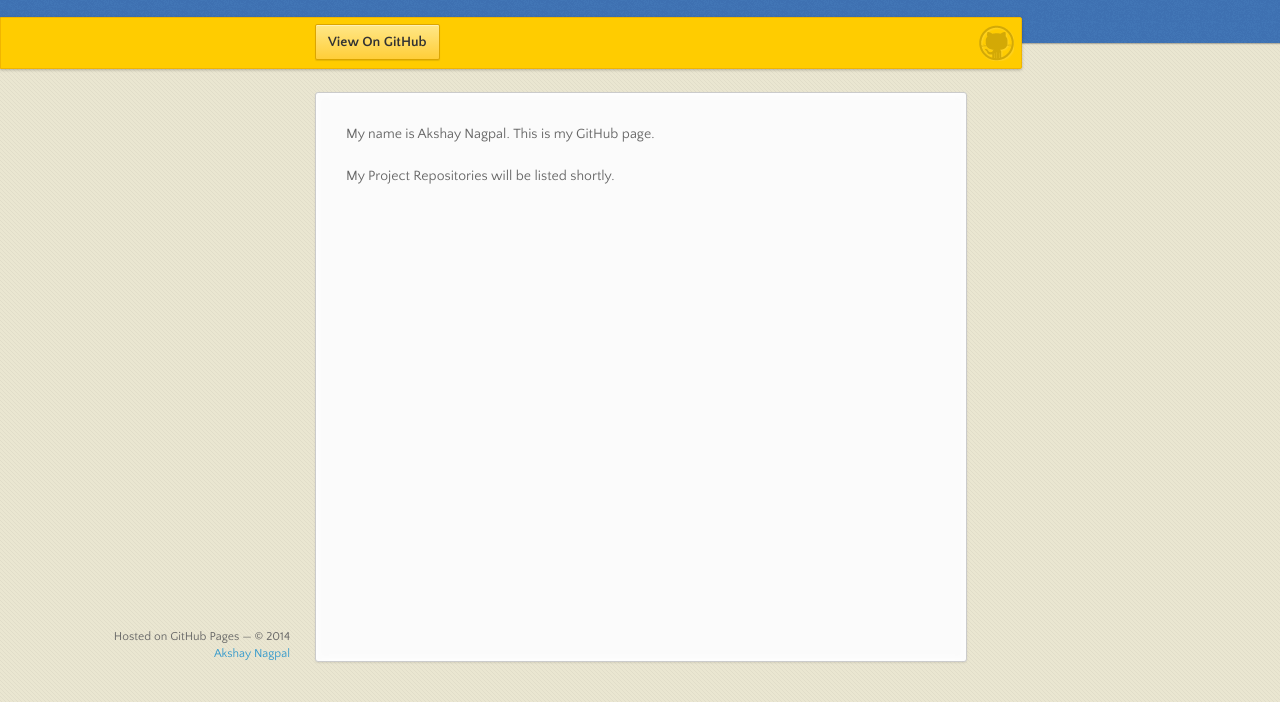
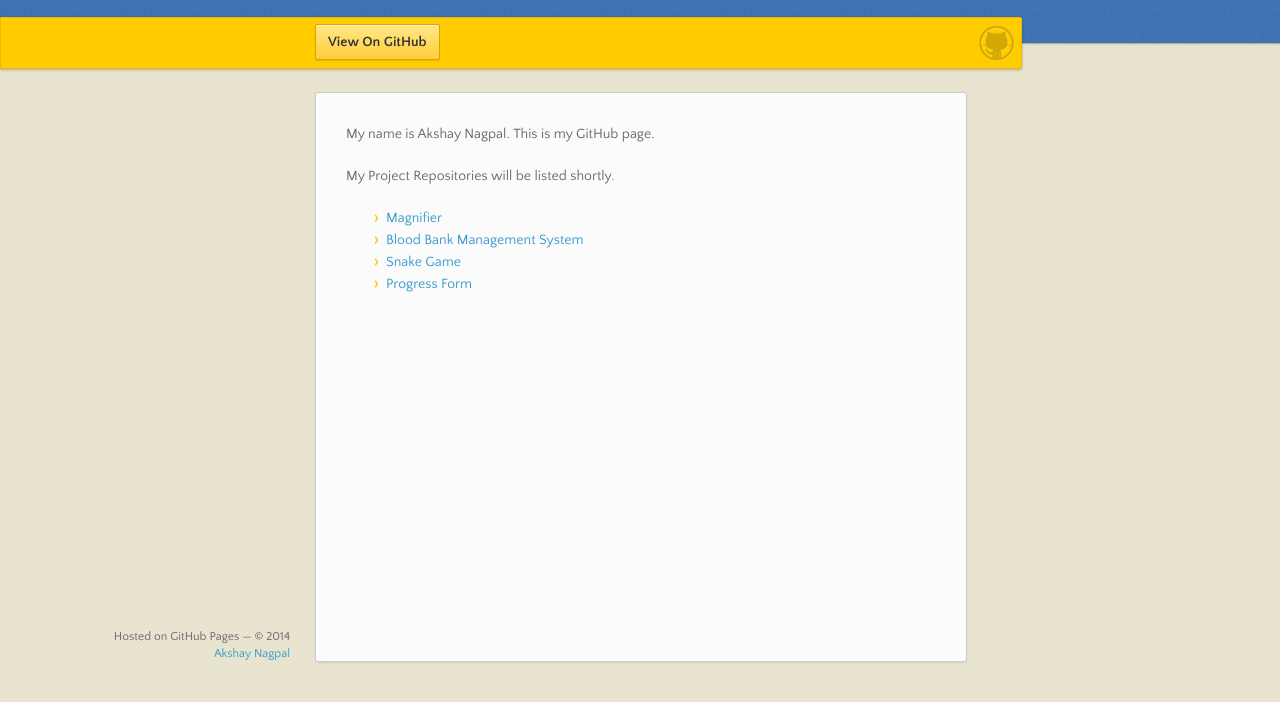
Before and after one commit to akshaynagpal/akshaynagpal.github.io, a plain HTML site: page index.html in a window 1280 px wide. Shown: the part 98-800 px from the top of the page. Drawn offline with nearby package versions, Linux system fonts and the light colour scheme.

Commit message:
Update index.html

```diff
--- a/index.html
+++ b/index.html
@@ -29,11 +29,20 @@
 
     <div class="wrapper">
       <nav>
-        <ul></ul>
+        <ul>
+        </ul>
       </nav>
       <section>
         <p>My name is Akshay Nagpal. This is my GitHub page.</p>
-<p>My Project Repositories will be listed shortly.</p>
+        <p>My Project Repositories will be listed shortly.</p>
+        <ul>
+        <li><a href="http://akshaynagpal.github.io/magnifier/">Magnifier</a></li>
+        <li><a href="http://akshaynagpal.github.io/BloodBankManagementSystem_Version_1.1/">Blood Bank Management System</a></li>
+        <li><a href="">Snake Game</a></li>
+        <li><a href="http://akshaynagpal.github.io/progress_form/">Progress Form</a></li>
+
+
+        </ul>
       </section>
       <footer>
         <p><small>Hosted on GitHub Pages &mdash; &copy; 2014 <a href="https://www.twitter.com/akshay2626">Akshay Nagpal</a></small></p>
```
